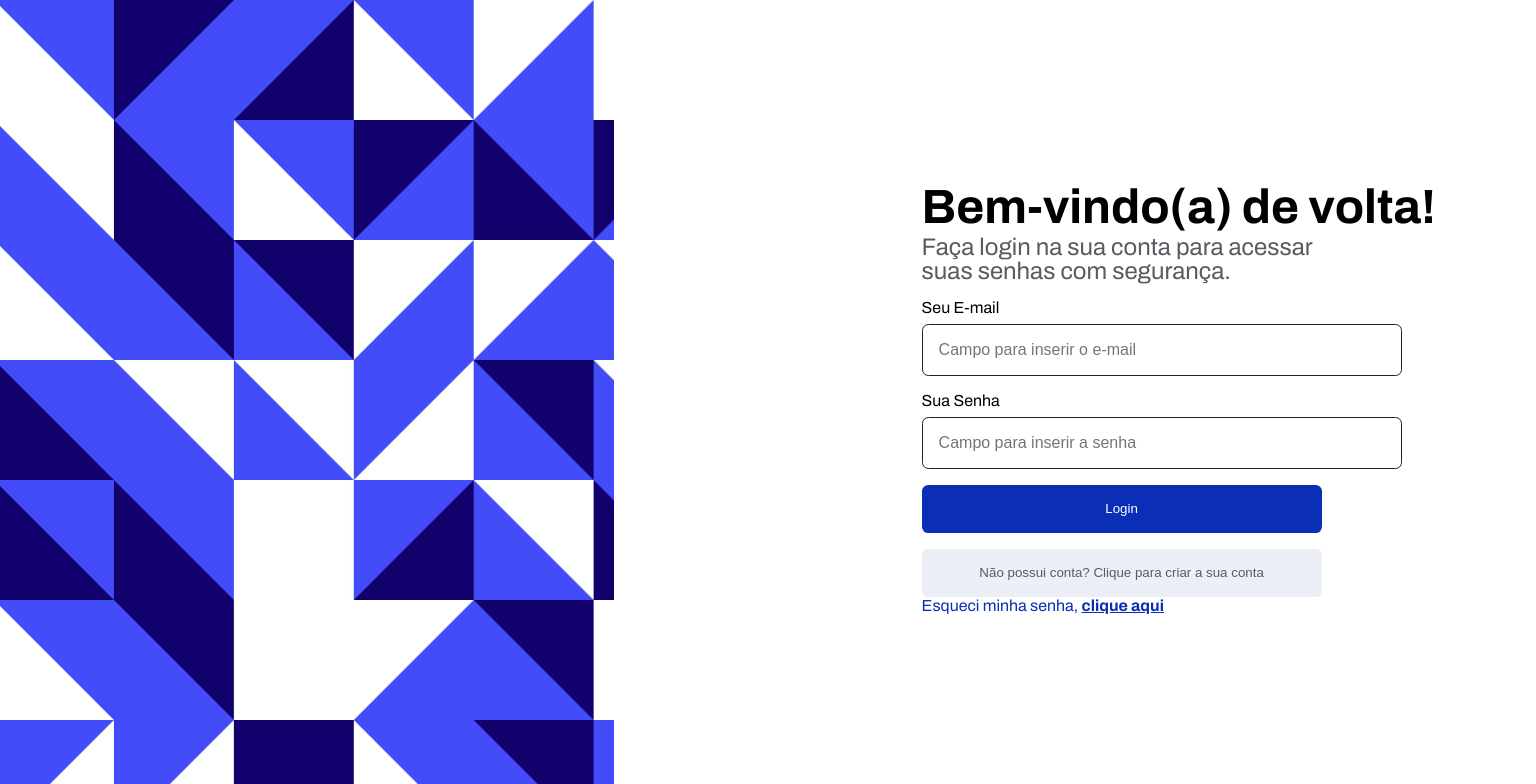
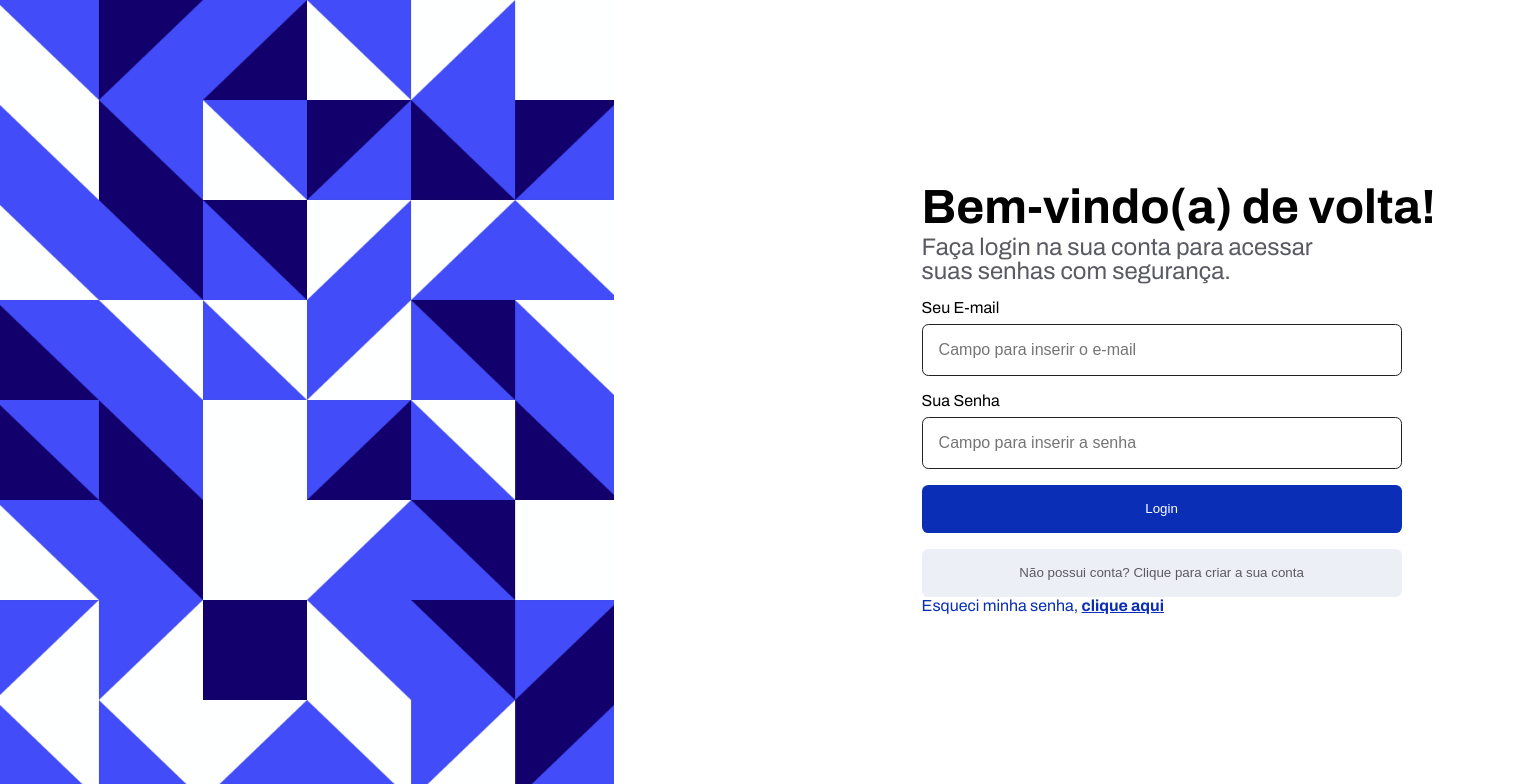
Before and after one commit to DutraGames/Genpass, a Next.js app: page /login in a window 1536 px wide. Shown: the top 784 px of the page. Built offline with nearby package versions, Linux system fonts and the light colour scheme; no server answers.

Commit message:
style: refactored o layout

```diff
--- a/src/app/login/page.module.css
+++ b/src/app/login/page.module.css
@@ -7,6 +7,8 @@
 
 .left {
   background-image: url("../../../public/bg-login.png");
+  background-repeat: no-repeat;
+  background-size: 100% 100%;
   flex: 1;
   display: flex;
   flex-direction: column;
@@ -47,25 +49,6 @@
   border-radius: .4rem;
   border:  .1rem solid #222;
   margin-bottom: 1rem;
-}
-
-@media (min-width: 1400px) {
-  .subtitle{
-    font-size: 3rem;
-  }
-  .text{
-    font-size: 1.5rem;
-  }
-  .input{
-    font-size: 1rem;
-    width: 30rem;
-  }
-  .btnlogin{
-    width: 30rem;
-  }
-  .btncadastro{
-    width: 30rem;
-  }
 }
 
 .label{
@@ -121,3 +104,22 @@
   font-weight: 700;
   cursor: pointer;
 }
+
+@media (min-width: 1400px) {
+  .subtitle{
+    font-size: 3rem;
+  }
+  .text{
+    font-size: 1.5rem;
+  }
+  .input{
+    font-size: 1rem;
+    width: 30rem;
+  }
+  .btnlogin{
+    width: 30rem;
+  }
+  .btncadastro{
+    width: 30rem;
+  }
+}
--- a/src/app/register/page.module.css
+++ b/src/app/register/page.module.css
@@ -7,7 +7,9 @@
 
 .left {
   background-image: url("../../../public/bg-cadastro.png");
-  width: 50%;
+  background-repeat: no-repeat;
+  background-size: 100% 100%;
+  flex: 1;
   display: flex;
   flex-direction: column;
 }
@@ -24,7 +26,6 @@
   font-size: 3.5rem;
   color: #fff;
   line-height: 4rem;
-  width: 28rem;
 }
 
 .right {
@@ -32,7 +33,8 @@
   flex-direction: column;
   align-items: flex-start;
   justify-content: center;
-  margin-left: 11.2rem;
+  flex: 1;
+  padding-left: 20%;
 }
 
 
@@ -46,7 +48,6 @@
   color: #5A5B61;
   font-size: 1rem;
   line-height: 1.5rem;
-  width: 18rem;
   margin-bottom: 1rem;
 }
 
@@ -57,6 +58,8 @@
   border:  .1rem solid #222;
   margin-bottom: 1rem;
 }
+
+
 
 .label{
   margin-bottom: 0.5rem;
@@ -100,3 +103,22 @@
 .btncadastro:hover{
   opacity: .7;
 }
+
+@media (min-width: 1400px) {
+  .subtitle{
+    font-size: 3rem;
+  }
+  .text{
+    font-size: 1.5rem;
+  }
+  .input{
+    font-size: 1rem;
+    width: 30rem;
+  }
+  .btnlogin{
+    width: 30rem;
+  }
+  .btncadastro{
+    width: 30rem;
+  }
+}
--- a/src/app/register/page.tsx
+++ b/src/app/register/page.tsx
@@ -29,15 +29,15 @@ export default function Register() {
         <main className={styles.main}>
             <div className={styles.left}>
                 <header onClick={() => router.push('/')} className={styles.header}>
-                    <Image src='GenPass-logo.svg' width={136} height={22} alt='Logo' />
+                    <Image src='GenPass-logo.svg' width={125} height={125} alt='Logo' />
                 </header>
 
-                <h1 className={styles.title}>Crie sua conta agora mesmo e aproveite todos os recursos</h1>
+                <h1 className={styles.title}>Crie sua conta<br/> agora mesmo e <br/> aproveite todos <br/> os recursos</h1>
 
             </div>
             <div className={styles.right}>
                 <h2 className={styles.subtitle}>Faça o seu cadastro!</h2>
-                <span className={styles.text}>Crie sua conta em apenas alguns passos simples, e começar a utilizar o nosso aplicativo.</span>
+                <span className={styles.text}>Crie sua conta em apenas alguns passos simples, <br/> e começar a utilizar o nosso aplicativo.</span>
                 <label className={styles.label} htmlFor="nome">Seu Nome</label>
                 <input type="text" name="nome" id="nome" className={styles.input} value={username} onChange={(text) => setUsername(text.target.value)} placeholder='Campo para inserir o nome' />
                 <label className={styles.label} htmlFor="email">Seu E-mail</label>
```
